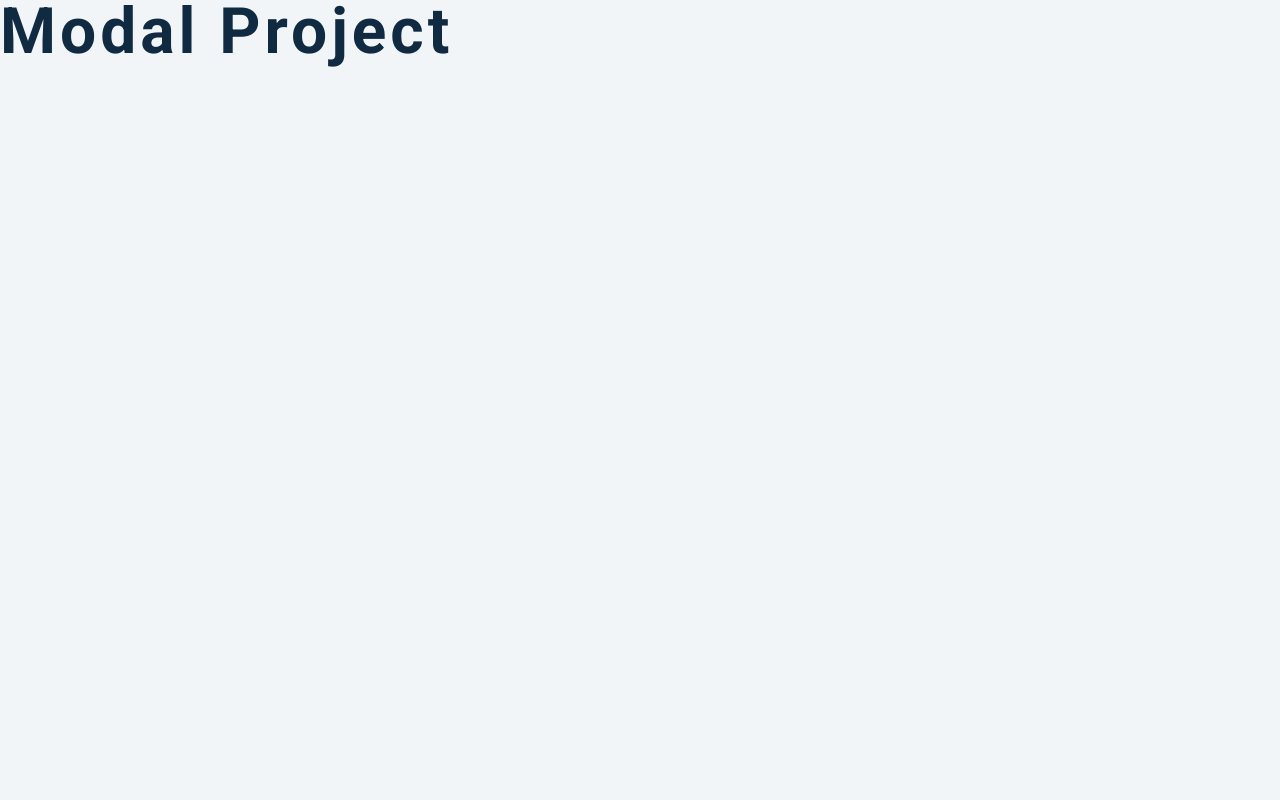
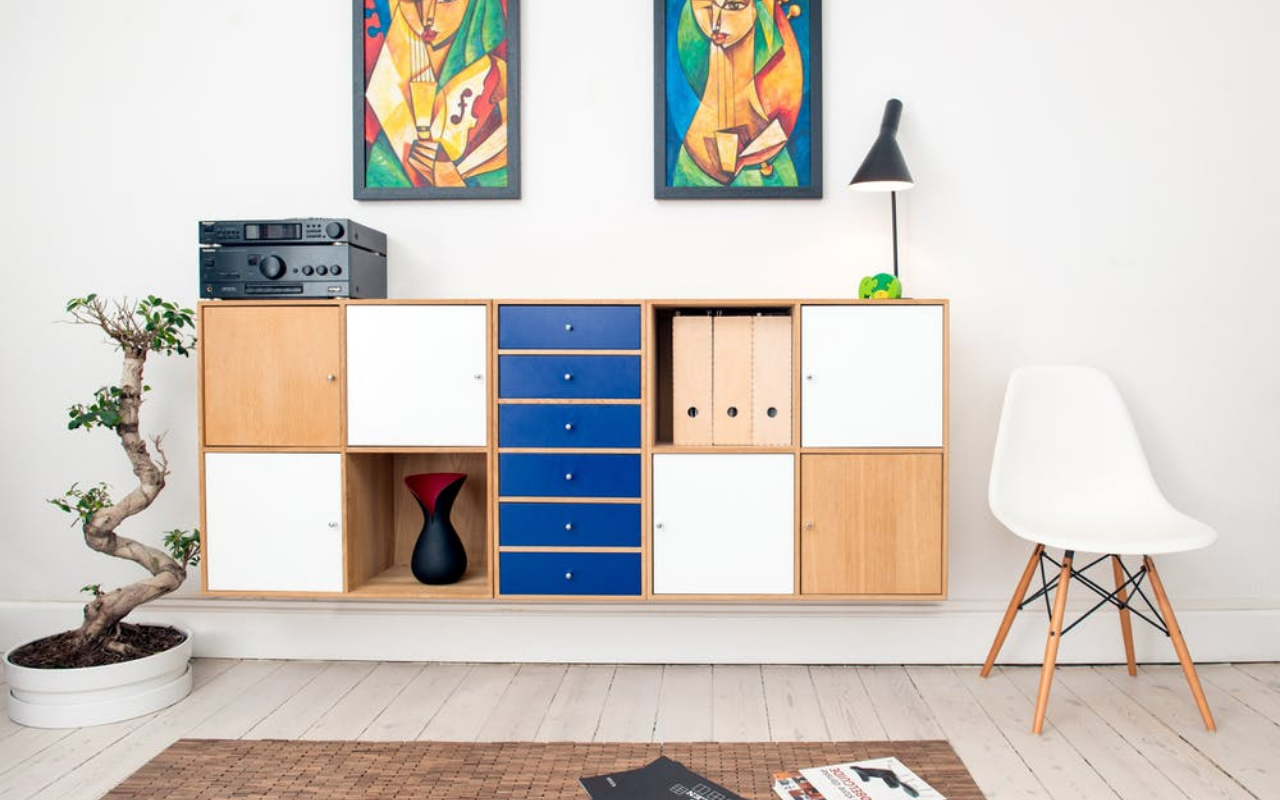
Before and after one commit to claudiahW/js-modal, a plain HTML site: page index.html in a window 1280 px wide. Drawn offline with Linux system fonts and the light colour scheme.

Commit message:
add hero in header

```diff
--- a/index.html
+++ b/index.html
@@ -13,7 +13,13 @@
     <link rel="stylesheet" href="styles.css" />
   </head>
   <body>
-    <h1>modal project</h1>
+
+    <!--hero-->
+<header class="hero">
+
+</header>
+    <!--end of hero-->
+
     <!-- javascript -->
     <script src="scripts.js"></script>
   </body>
```
